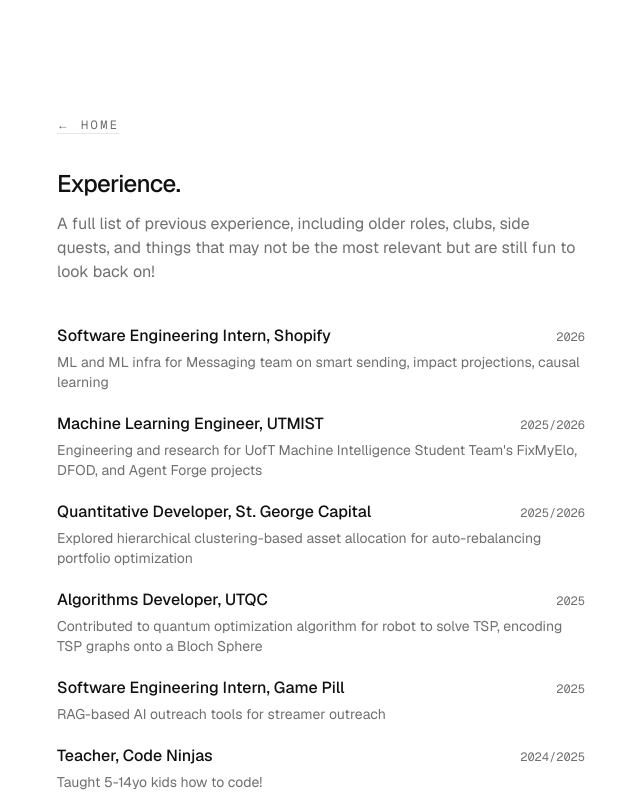
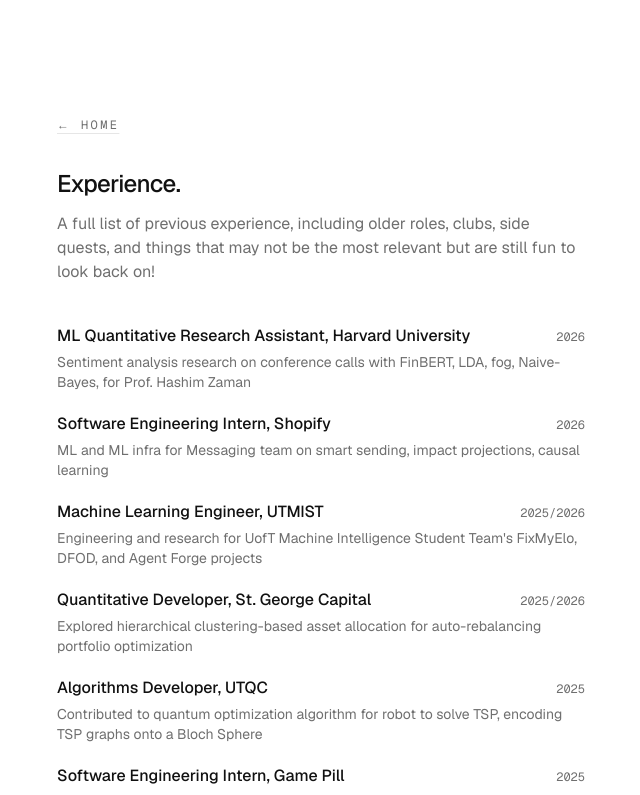
Before and after one commit to VincentQu888/portfolio, a Next.js app: page /experience in a window 1280 px wide. Shown: the top 795 px of the page, without its empty margins (319-959 px from the left). Built offline with nearby package versions, Linux system fonts and the light colour scheme.

Commit message:
more exp

```diff
--- a/app/experience/page.tsx
+++ b/app/experience/page.tsx
@@ -14,6 +14,12 @@
 };
 
 const experiences: Experience[] = [
+  {
+    role: "ML Quantitative Research Assistant, Harvard University",
+    date: "2026",
+    description:
+      "Sentiment analysis research on conference calls with FinBERT, LDA, fog, Naive-Bayes, for Prof. Hashim Zaman",
+  },
   {
     role: "Software Engineering Intern, Shopify",
     date: "2026",
```
